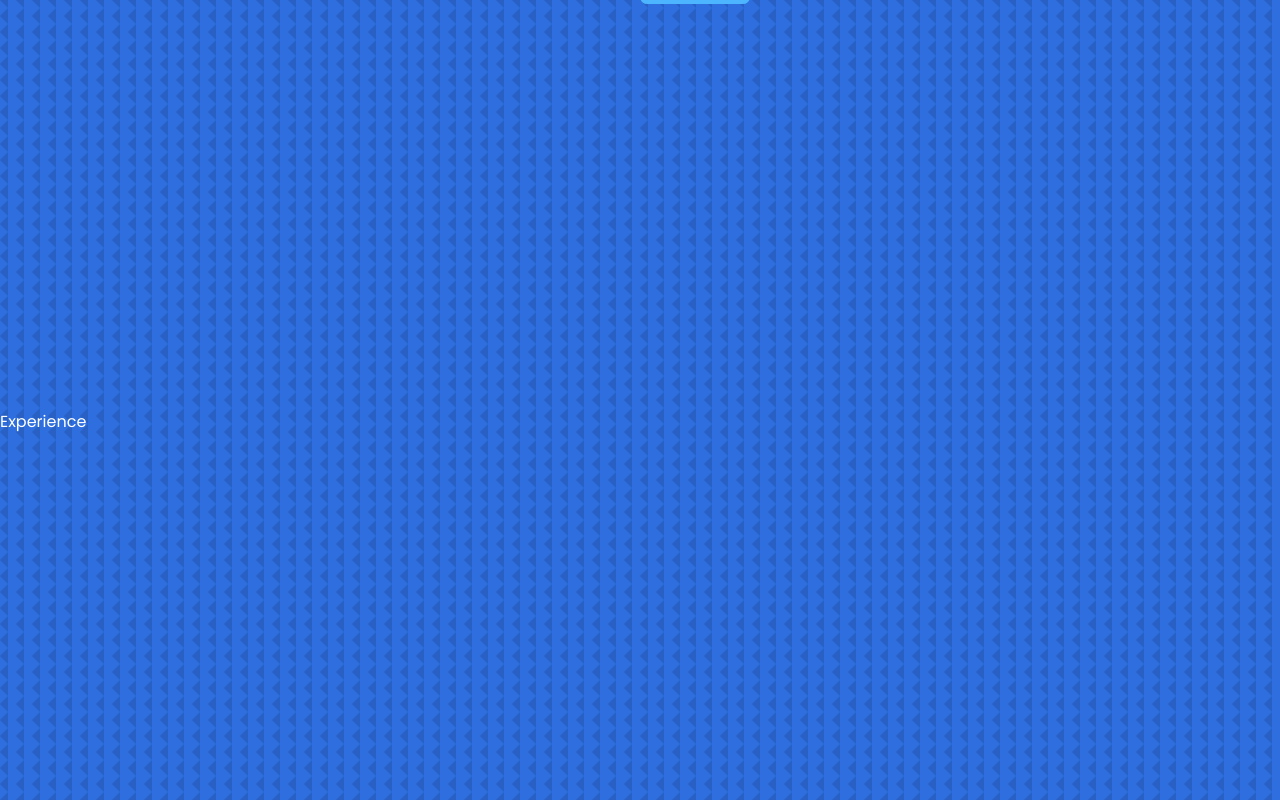
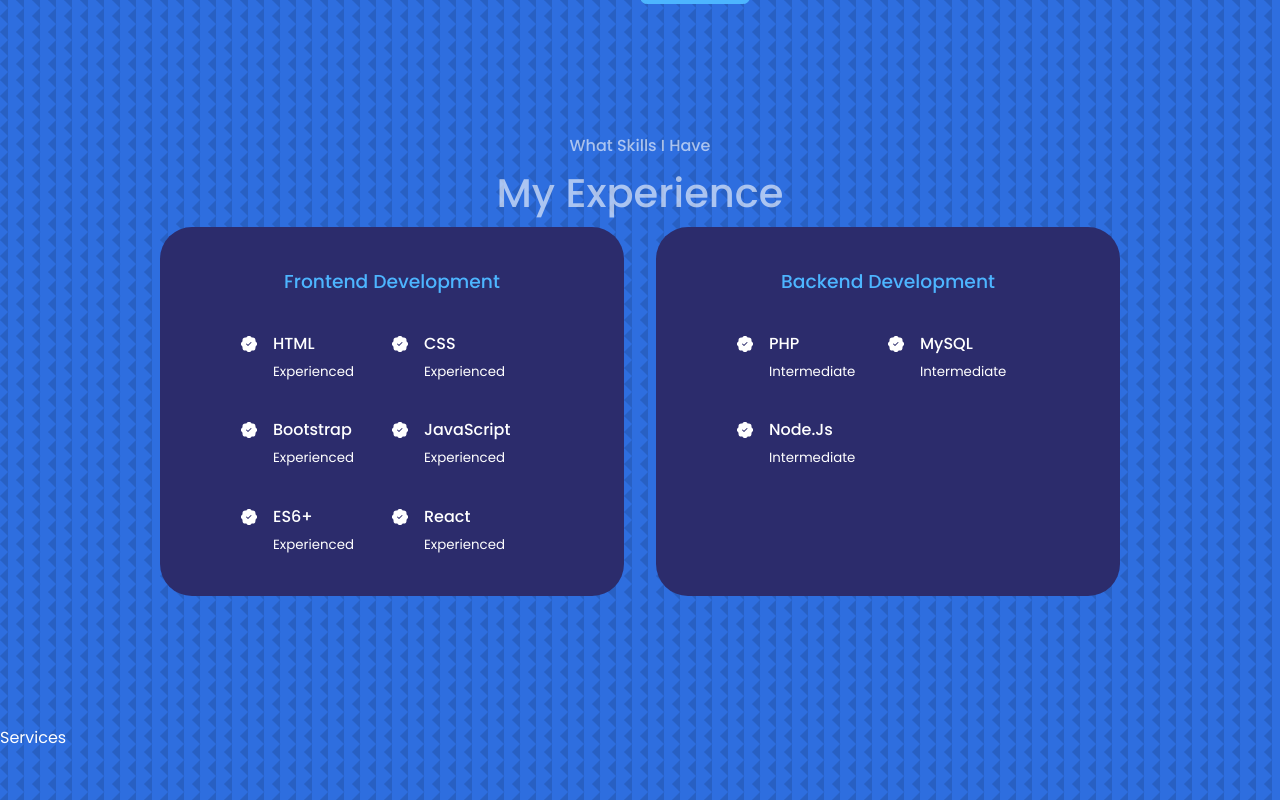
Before and after one commit to farhanf7n/react-portfolio, a React (Create React App) app: page / in a window 1280 px wide. Shown: the part 1480-2280 px from the top of the page. Built offline with nearby package versions, Linux system fonts and the light colour scheme.

Commit message:
finished experience componenet

```diff
--- a/src/components/experience/Experience.jsx
+++ b/src/components/experience/Experience.jsx
@@ -1,9 +1,90 @@
 import React from 'react'
 import './experience.css'
+import {BsPatchCheckFill} from 'react-icons/bs'
 
 const Experience = () => {
   return (
-    <section id='experience'>Experience</section>
+    <section id='experience'>
+      <h4>What Skills I Have</h4>
+      <h1>My Experience</h1>
+
+      <div className="container experience__container">
+        <div className="experience__frontend">
+          <h3>Frontend Development</h3>
+          <div className="experience__content">
+            <article className="experience__details">
+              <BsPatchCheckFill className='experience__details-icon'  />
+              <div>
+                <h4>HTML</h4>
+                <small className='text-light'>Experienced</small>
+              </div>
+            </article>
+            <article className="experience__details">
+              <BsPatchCheckFill className='experience__details-icon'  />
+              <div>
+                <h4>CSS</h4>
+                <small className='text-light'>Experienced</small>
+              </div>
+            </article>
+            <article className="experience__details">
+              <BsPatchCheckFill className='experience__details-icon'  />
+              <div>
+                <h4>Bootstrap</h4>
+                <small className='text-light'>Experienced</small>
+              </div>
+            </article>
+            <article className="experience__details">
+              <BsPatchCheckFill className='experience__details-icon'  />
+              <div>
+                <h4>JavaScript</h4>
+                <small className='text-light'>Experienced</small>
+              </div>
+            </article>
+            <article className="experience__details">
+              <BsPatchCheckFill className='experience__details-icon'  />
+              <div>
+                <h4>ES6+</h4>
+                <small className='text-light'>Experienced</small>
+              </div>
+            </article>
+            <article className="experience__details">
+              <BsPatchCheckFill className='experience__details-icon'  />
+              <div>
+                <h4>React</h4>
+                <small className='text-light'>Experienced</small>
+              </div>
+            </article>
+          </div>
+        </div>
+
+        <div className="experience__backend">
+          <h3>Backend Development</h3>
+          <div className="experience__content">
+          <article className="experience__details">
+              <BsPatchCheckFill className='experience__details-icon'  />
+              <div>
+                <h4>PHP</h4>
+                <small className='text-light'>Intermediate</small>
+              </div>
+            </article>
+            <article className="experience__details">
+              <BsPatchCheckFill className='experience__details-icon'  />
+              <div>
+                <h4>MySQL</h4>
+                <small className='text-light'>Intermediate</small>
+              </div>
+            </article>
+            <article className="experience__details">
+              <BsPatchCheckFill className='experience__details-icon'  />
+              <div>
+                <h4>Node.Js</h4>
+                <small className='text-light'>Intermediate</small>
+              </div>
+            </article>
+          </div>
+        </div>
+      </div>
+    </section>
   )
 }
 
--- a/src/components/experience/experience.css
+++ b/src/components/experience/experience.css
@@ -0,0 +1,70 @@
+.experience__container {
+    display: grid;
+    grid-template-columns: 1fr 1fr;
+    gap: 2rem;
+}
+
+.experience__container > div {
+    background: var(--color-bg-variant);
+    padding: 2.4rem 5rem;
+    border-radius: 2rem;
+    border: 1px solid transparent;
+    transition: var(--transition);
+}
+
+.experience__container > div:hover {
+    background: transparent;
+    border-color: var(--color-primary-variant);
+    cursor: default;
+}
+
+.experience__container > div h3 {
+    text-align: center;
+    margin-bottom: 2rem;
+    color: var(--color-primary);
+}
+
+.experience__content {
+    display: grid;
+    grid-template-columns: 1fr 1fr;
+    row-gap: 2rem;
+}
+
+.experience__details {
+    display: flex;
+    gap: 1rem;
+}
+
+.experience__details-icon {
+    margin-top: 6px;
+    color: var(--color-white);
+}
+
+/*============= MEDIA QUERIES (MEDIUM DEVICES) =============*/
+@media screen and (max-width: 1024px) {
+    .experience__container {
+        grid-template-columns: 1fr;
+    }
+
+    .experience__container > div {
+        width: 80%;
+        padding: 2rem;
+        margin: 0 auto;
+    }
+
+    .experience__content {
+        padding: 1rem;
+    }
+}
+
+/*============= MEDIA QUERIES (SMALL DEVICES) =============*/
+@media screen and (max-width: 600px) {
+    .experience__container {
+        gap: 1rem;
+    }
+
+    .experience__container > div {
+        width: 100%;
+        padding: 2rem 1rem;
+    }
+}
--- a/src/index.css
+++ b/src/index.css
@@ -22,7 +22,7 @@
 
     --container-width-lg: 75%;
     --container-width-md: 86%;
-    --container-width-ms: 90%;
+    --container-width-sm: 90%;
 }
 
 html {
@@ -56,7 +56,6 @@
 
 section {
     margin-top: 8rem;
-    height: 100vh;
 }
 
 section > h1, section > h4 {
```
